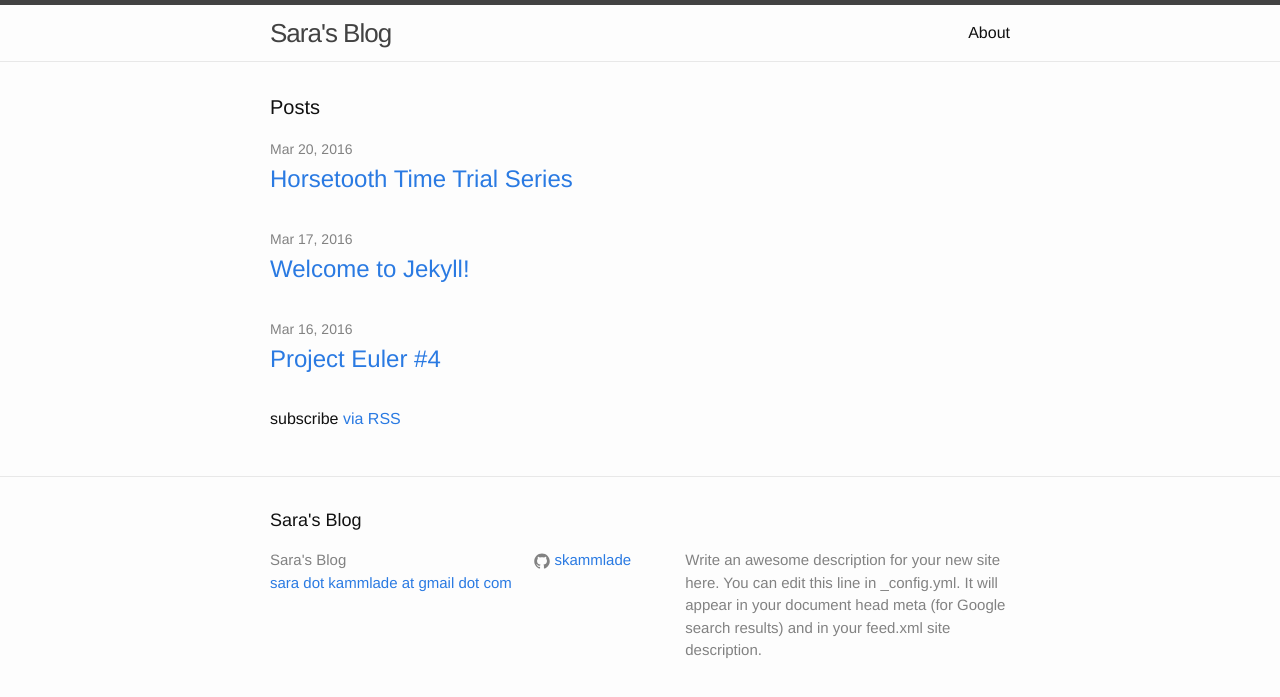
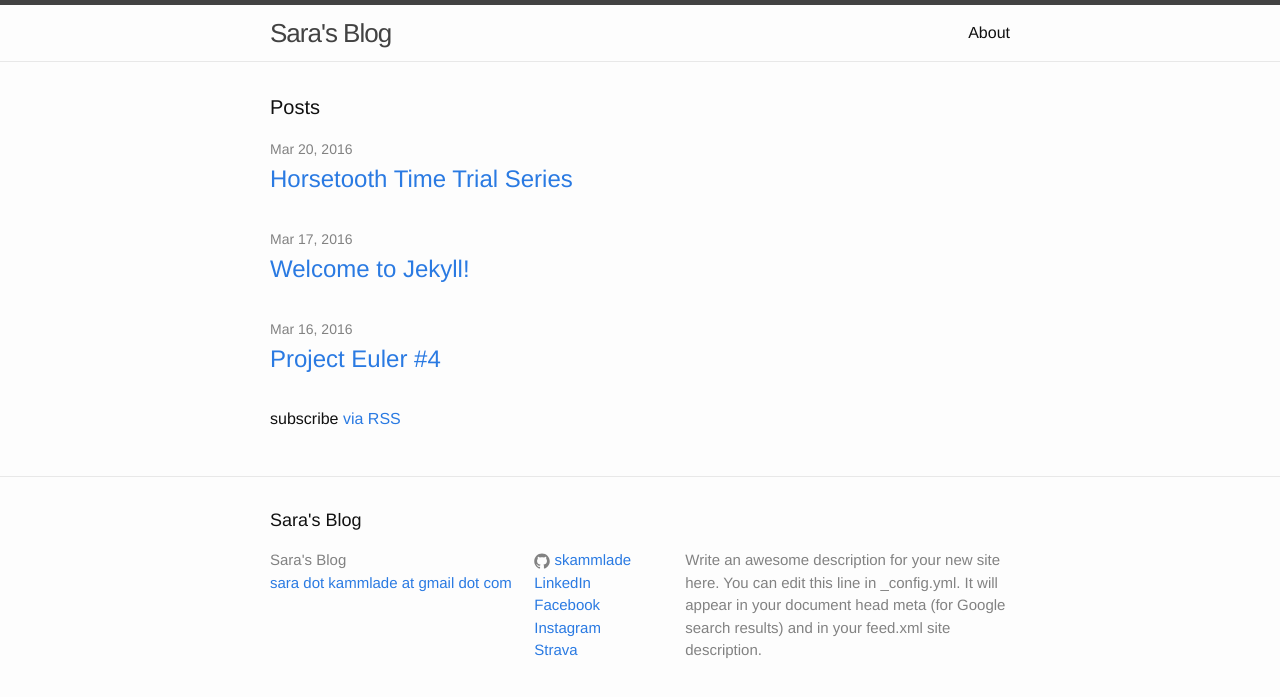
Before and after one commit to stevensotelo/skammlade.github.io, a Jekyll site: the page built from index.html, in a window 1280 px wide. Shown: the top 697 px of the page. Built offline with Jekyll 4.4.1, drawn with Linux system fonts in a browser that asks for light colours.

Commit message:
config social media connections

```diff
--- a/_config.yml
+++ b/_config.yml
@@ -18,6 +18,7 @@ github_username:  skammlade
 linkedin_username: skammlade
 facebook_username: kammlade
 instagram_username: sara.kammlade
+strava_username: skammlade
 
 # Build settings
 markdown: kramdown
--- a/_includes/footer.html
+++ b/_includes/footer.html
@@ -20,11 +20,39 @@
           </li>
           {% endif %}
 
-          {% if site.twitter_username %}
+          {% if site.linkedin_username %}
+        <li>
+          <a href="https://linkedin.com/in/{{ site.linkedin_username }}">
+          <i class="fa fa-linkedin"></i> LinkedIn
+        </a>
+        </li>
+          {% endif %}
+
+          {% if site.facebook_username %}
+           <li>
+             <a href="https://www.facebook.com/{{ site.facebook_username }}">
+            <i class="fa fa-facebook"></i> Facebook
+         </a>
+         </li>
+          {% endif %}
+
+          {% if site.instagram_username %}
           <li>
-            {% include icon-twitter.html username=site.twitter_username %}
-          </li>
+          <a href="https://www.instagram.com/{{ site.facebook_username }}">
+            <i class="fa fa-instagram"></i> Instagram
+         </a>
+         </li>
           {% endif %}
+
+          {% if site.strava_username %}
+          <li>
+          <a href="https://www.strava.com/athletes/{{ site.facebook_username }}">
+            <i class="fa fa-bicycle"></i> Strava
+          </a>
+        </li>
+        {% endif %}
+
+
         </ul>
       </div>
 
```
